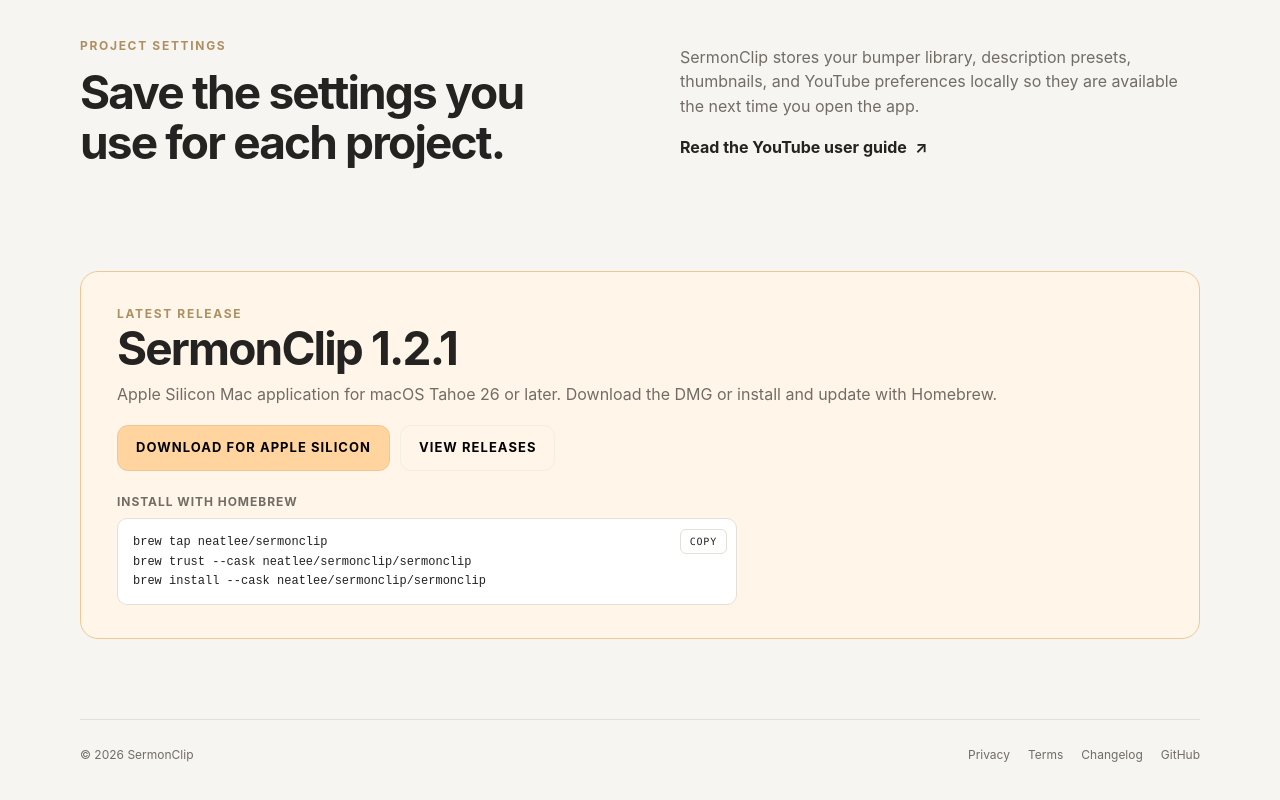
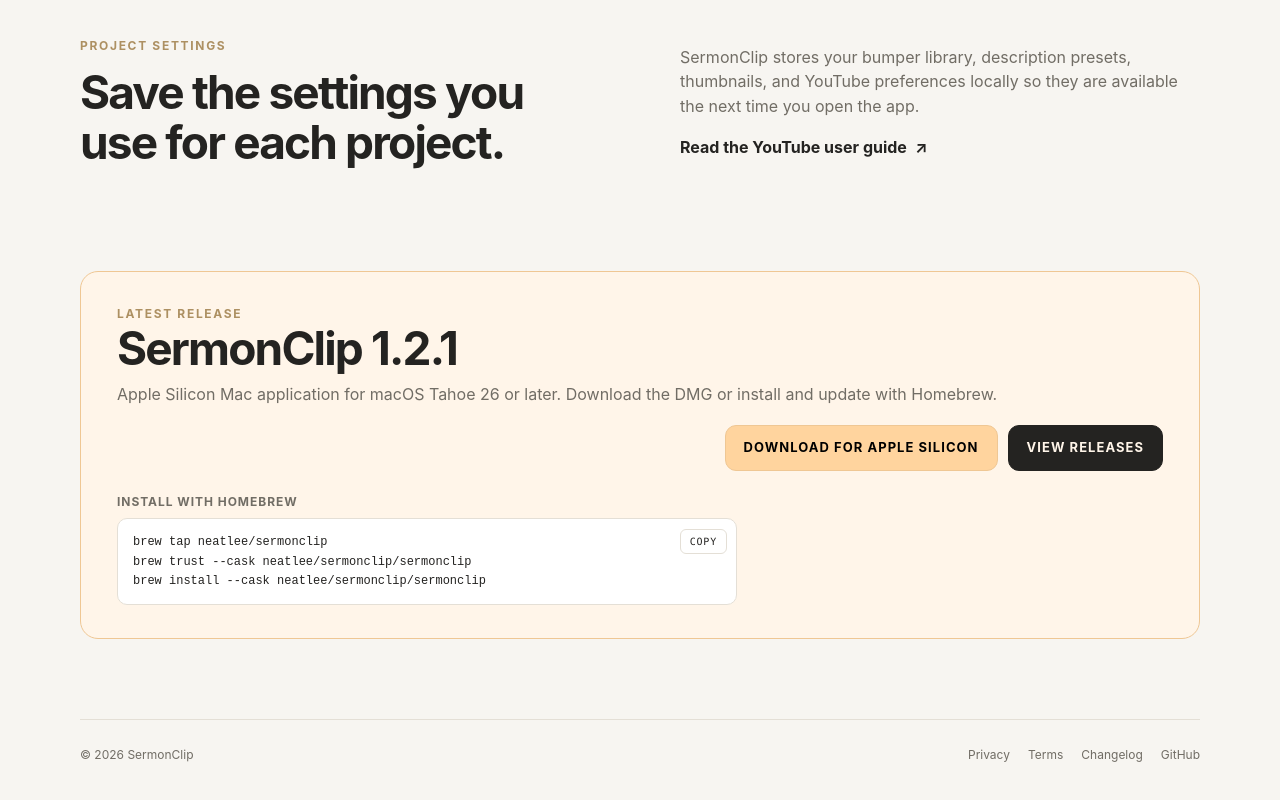
Before and after one commit to neatlee/SermonClip, a plain HTML site: page index.html in a window 1280 px wide. Shown: the part 3683-4483 px from the top of the page. Drawn offline with Linux system fonts and the light colour scheme.

Commit message:
Refine bottom release button alignment

```diff
--- a/site.css
+++ b/site.css
@@ -90,7 +90,7 @@
 .lightbox-next { right:12px; }
 @media (max-width:560px) { .lightbox { padding:0 50px; }.lightbox-nav { width:30px; height:46px; }.lightbox-prev { left:0; }.lightbox-next { right:0; } }
 .split-section { display:grid; grid-template-columns:1fr 1fr; gap:80px; padding:88px 0; border-top:1px solid var(--line); animation:fade-up .7s .08s cubic-bezier(.22,.8,.32,1) both; }.split-copy { max-width:500px; padding-top:8px; }.text-link { display:inline-flex; gap:8px; color:var(--text); font-weight:700; }.text-link span { transition:transform .2s ease; }.text-link:hover span { transform:translate(3px,-3px); }
-.download-panel { display:flex; align-items:center; justify-content:space-between; gap:30px; margin:0 0 80px; padding:33px 36px; border:1px solid var(--primary-border); border-radius:18px; background:var(--secondary); color:#242321; animation:fade-up .7s .14s cubic-bezier(.22,.8,.32,1) both; }.download-panel h2 { margin-bottom:8px; }.download-panel .eyebrow { color:var(--accent); }.download-panel p { margin-bottom:0; color:#716d65; }.download-panel .homebrew-install { max-width:620px; }.download-panel .install-heading { color:#716d65; }.download-actions { display:flex; flex-wrap:wrap; justify-content:flex-start; gap:10px; margin-top:18px; }
+.download-panel { display:flex; align-items:center; justify-content:space-between; gap:30px; margin:0 0 80px; padding:33px 36px; border:1px solid var(--primary-border); border-radius:18px; background:var(--secondary); color:#242321; animation:fade-up .7s .14s cubic-bezier(.22,.8,.32,1) both; }.download-panel > div { width:100%; }.download-panel h2 { margin-bottom:8px; }.download-panel .eyebrow { color:var(--accent); }.download-panel p { margin-bottom:0; color:#716d65; }.download-panel .homebrew-install { max-width:620px; }.download-panel .install-heading { color:#716d65; }.download-panel .button-secondary { background:#242321; border-color:#242321; color:var(--secondary); }.download-actions { display:flex; flex-wrap:wrap; justify-content:flex-end; gap:10px; margin-top:18px; }
 .site-footer { display:flex; justify-content:space-between; gap:20px; padding:26px 0 38px; border-top:1px solid var(--line); color:var(--muted); font-size:12px; }.footer-links { display:flex; gap:18px; }
 .legal-page { max-width:780px; padding:78px 0 90px; }.legal-page h1 { margin-bottom:12px; font-size:clamp(38px,5vw,58px); }.legal-date { margin-bottom:44px; color:var(--muted); font-size:14px; }.legal-page h2 { margin:42px 0 13px; font-size:25px; }.legal-page p, .legal-page li { color:var(--muted); }.legal-page ul { padding-left:22px; }.legal-page li + li { margin-top:8px; }.legal-page a { color:var(--text); font-weight:650; }
 .changelog-page h3 { margin:32px 0 11px; font-size:21px; }
```
